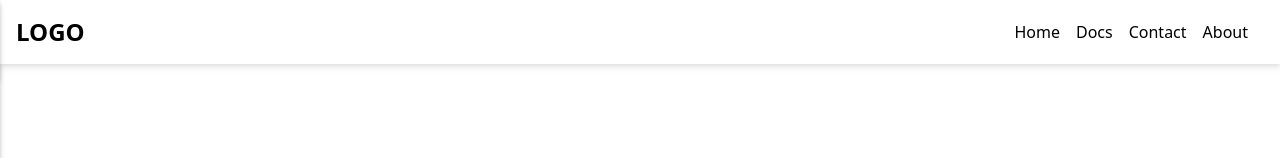
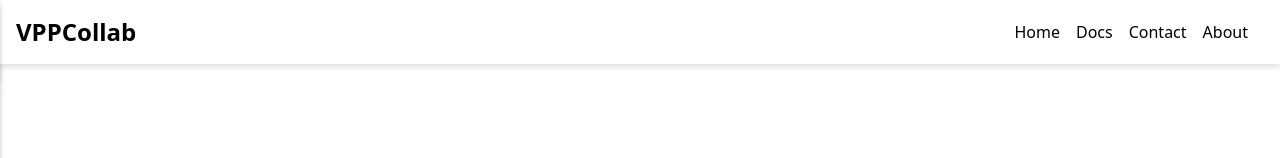
Before and after one commit to HarshMasaye003/Sem4Project, a Next.js app: page / in a window 1280 px wide. Shown: the top 158 px of the page. Built offline with nearby package versions, Linux system fonts and the light colour scheme.

Commit message:
Added_Links

```diff
--- a/components/Header.js
+++ b/components/Header.js
@@ -10,7 +10,7 @@ function MobileNav({ open, setOpen }) {
     return (
         <div className={`absolute top-0 left-0 h-screen w-screen bg-white transform ${open ? "-translate-x-0" : "-translate-x-full"} transition-transform duration-300 ease-in-out filter drop-shadow-md `}>
             <div className="flex items-center justify-center filter drop-shadow-md bg-white h-20"> {/*logo container*/}
-                <a className="text-xl font-semibold" href="/">LOGO</a>
+                <a className="text-xl font-semibold" href="/">VPPCollab</a>
             </div>
             <div className="flex flex-col ml-4">
                 <Link className="text-xl font-medium my-4" href="/" onClick={() => setTimeout(() => {setOpen(!open)}, 100)}>
@@ -36,7 +36,7 @@ export default function Header() {
         <nav className="flex filter drop-shadow-md bg-white px-4 py-4 h-15 items-center">
             <MobileNav open={open} setOpen={setOpen}/>
             <div className="w-3/12 flex items-center">
-                <a className="text-2xl font-semibold" href="/">LOGO</a>
+                <a className="text-2xl font-semibold" href="/">VPPCollab</a>
             </div>
             <div className="w-9/12 flex justify-end items-center">
 
--- a/pages/index.js
+++ b/pages/index.js
@@ -18,7 +18,9 @@ export default function Home() {
             <h1 class="title-font sm:text-4xl text-3xl mb-4 font-medium text-blue-400">Microdosing synth tattooed vexillologist</h1>
             <p class="leading-relaxed mb-8">Meggings kinfolk echo park stumptown DIY, kale chips beard jianbing tousled. Chambray dreamcatcher trust fund, kitsch vice godard disrupt ramps hexagon mustache umami snackwave tilde chillwave ugh. Pour-over meditation PBR&amp;B pickled ennui celiac mlkshk freegan photo booth af fingerstache pitchfork.</p>
             <div class="flex justify-center">
+            <a href="http://0.0.0.0:8055/admin/login" target="_blank">
               <button class="inline-flex text-white bg-indigo-500 border-0 py-2 px-6 focus:outline-none hover:bg-indigo-600 rounded text-lg">Button</button>
+              </a>
               <button class="ml-4 inline-flex text-gray-400 bg-gray-800 border-0 py-2 px-6 focus:outline-none hover:bg-gray-700 hover:text-white rounded text-lg">Button</button>
             </div>
           </div>
```
